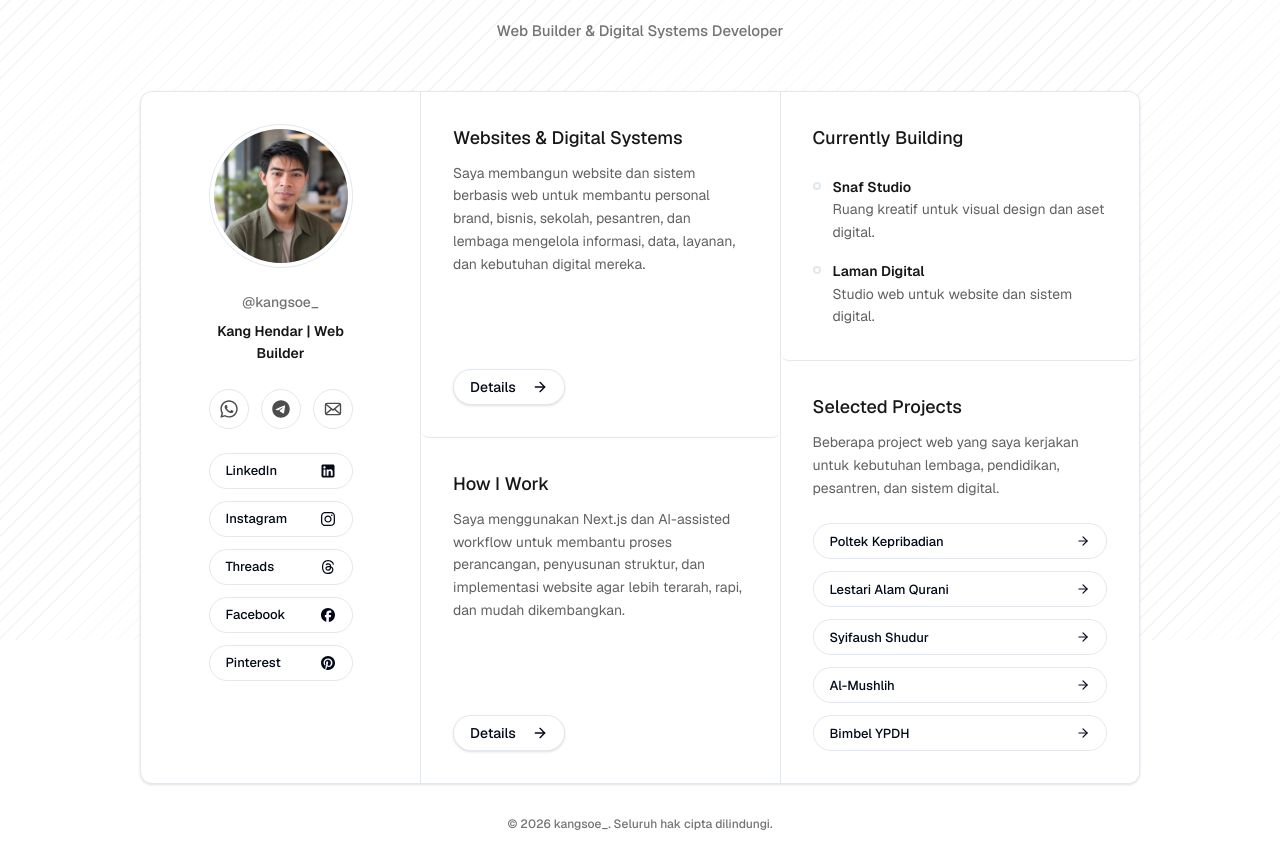
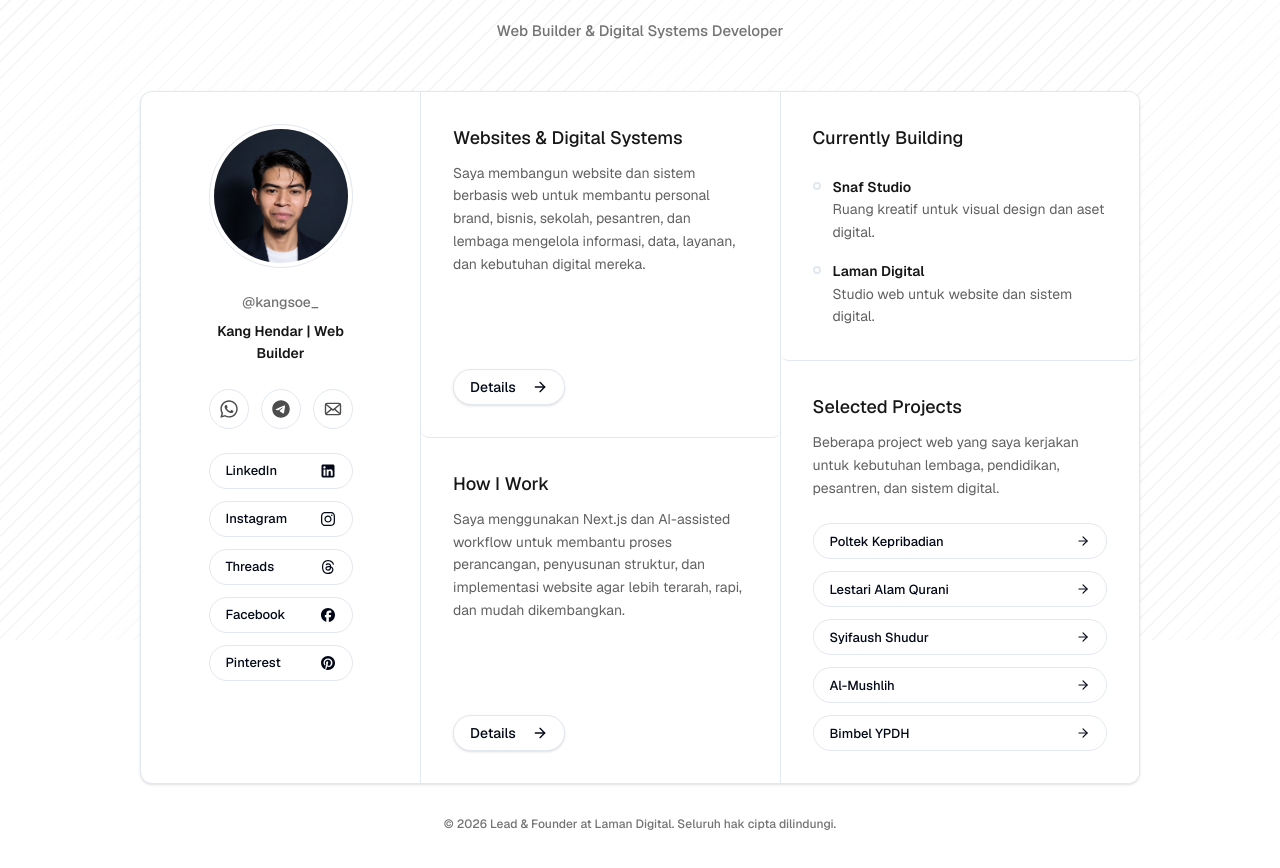
Before and after one commit to kanghendar27/kangsoe_, a Next.js app: page / in a window 1280 px wide. Shown: the part 160-1028 px from the top of the page. Built offline with nearby package versions, Linux system fonts and the light colour scheme.

Commit message:
Update profile photo to kang-hendar.png and footer credit
- Swap profile image reference to /kang-hendar.png
- Add new profile photo asset
- Update footer text to Lead & Founder at Laman Digital

Co-authored-by: CommandCodeBot <noreply@commandcode.ai>

```diff
--- a/app/page.tsx
+++ b/app/page.tsx
@@ -79,7 +79,7 @@ export default function Home() {
       </section>
 
       <footer className="mt-8 text-center text-xs font-medium text-muted animate-fade-in">
-        <p>© 2026 kangsoe_. Seluruh hak cipta dilindungi.</p>
+        <p>© 2026 Lead & Founder at Laman Digital. Seluruh hak cipta dilindungi.</p>
       </footer>
     </main>
   );
--- a/lib/content.ts
+++ b/lib/content.ts
@@ -44,7 +44,7 @@ export const profile = {
   greeting: "Hi, I'm Hendar",
   username: "@kangsoe_",
   tagline: "Kang Hendar | Web Builder",
-  imageSrc: "/foto_profil.jpg",
+  imageSrc: "/kang-hendar.png",
   imageAlt: "Kang Hendar",
 } as const;
 
```
Also changed, not shown: public/kang-hendar.png (added), 1 other file (tests, documents, lock files or other folders).
